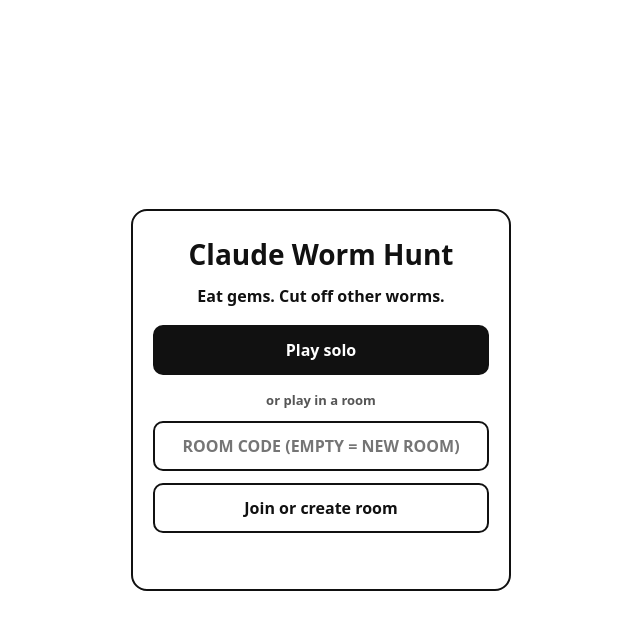
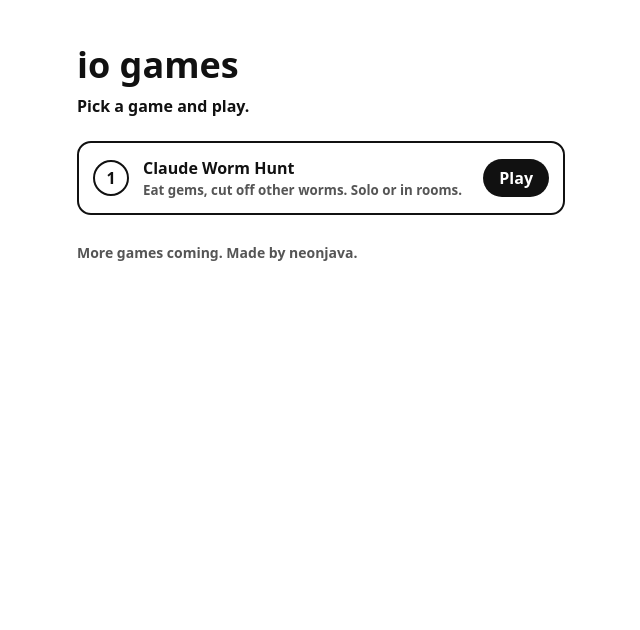
Before and after one commit to neonjava/games.io, a plain HTML site: page index.html in a window 1280 px wide. Shown: the whole page, without its empty margins (319-959 px from the left). Drawn offline with Linux system fonts and the light colour scheme.

Commit message:
Turn repo into io games hub with Claude Worm Hunt as game 1
Co-Authored-By: Claude Sonnet 5.5 <noreply@anthropic.com>
Claude-Session: https://claude.ai/code/session_013rQfRDs482FarbwTRtrVBa

```diff
--- a/style.css
+++ b/games/worm-hunt/style.css
@@ -187,3 +187,5 @@ html, body {
 #resultList .nm { flex: 1; overflow: hidden; text-overflow: ellipsis; white-space: nowrap; }
 #resultList .ko { color: #555; font-weight: 600; }
 #nextRound { margin: 0; font-weight: 700; }
+
+.card a.back { color: #111; font-weight: 700; font-size: 14px; }
--- /dev/null
+++ b/hub.css
@@ -0,0 +1,13 @@
+* { box-sizing: border-box; }
+body { margin: 0; background: #fff; color: #111; font-family: system-ui, -apple-system, "Segoe UI", Roboto, sans-serif; }
+main { max-width: 520px; margin: 0 auto; padding: 40px 16px; }
+h1 { margin: 0; font-size: 36px; }
+.sub { margin: 6px 0 24px; font-weight: 600; }
+ul { list-style: none; margin: 0; padding: 0; display: flex; flex-direction: column; gap: 12px; }
+li a { display: flex; align-items: center; gap: 14px; padding: 14px; border: 2px solid #111; border-radius: 14px; color: #111; text-decoration: none; }
+li a:active { background: #eee; }
+.num { width: 36px; height: 36px; border: 2px solid #111; border-radius: 50%; display: flex; align-items: center; justify-content: center; font-weight: 800; flex: none; }
+.info { flex: 1; display: flex; flex-direction: column; gap: 2px; }
+.info small { color: #555; font-weight: 600; }
+.go { background: #111; color: #fff; padding: 8px 16px; border-radius: 999px; font-weight: 800; }
+.foot { margin-top: 28px; font-size: 14px; font-weight: 600; color: #555; }
--- a/index.html
+++ b/index.html
@@ -2,57 +2,24 @@
 <html lang="en">
 <head>
   <meta charset="utf-8">
-  <meta name="viewport" content="width=device-width, initial-scale=1, maximum-scale=1, user-scalable=no, viewport-fit=cover">
-  <title>Claude Worm Hunt</title>
-  <link rel="stylesheet" href="style.css">
+  <meta name="viewport" content="width=device-width, initial-scale=1">
+  <title>io games</title>
+  <link rel="stylesheet" href="hub.css">
 </head>
 <body>
-  <canvas id="game"></canvas>
-
-  <div id="hud" hidden>
-    <button id="quit" aria-label="Leave game">&#x2715;</button>
-    <div class="stats">
-      <div id="timer" class="pill">2:00</div>
-      <div id="score" class="pill">3</div>
-      <div id="ko" class="pill">KO 0</div>
-      <div id="roomchip" class="pill small" hidden></div>
-    </div>
-    <div id="board" class="panel"></div>
-    <div id="hint"><b>Drag to steer</b><span>Eat the gems, cut off other worms</span></div>
-    <div id="toast" hidden></div>
-    <button id="boost">BOOST</button>
-  </div>
-
-  <div id="results" class="overlay" hidden>
-    <div class="card">
-      <h2>Round over</h2>
-      <ol id="resultList"></ol>
-      <p id="nextRound"></p>
-    </div>
-  </div>
-
-  <div id="menu" class="overlay">
-    <div class="card">
-      <h1>Claude Worm Hunt</h1>
-      <p class="sub">Eat gems. Cut off other worms.</p>
-      <button id="soloBtn" class="primary">Play solo</button>
-      <div class="or">or play in a room</div>
-      <input id="codeInput" type="text" maxlength="8" placeholder="Room code (empty = new room)" autocomplete="off" autocapitalize="characters" spellcheck="false">
-      <button id="roomBtn">Join or create room</button>
-      <p id="menuMsg" class="msg"></p>
-    </div>
-  </div>
-
-  <div id="nameDlg" class="overlay" hidden>
-    <form class="card" id="nameForm">
-      <h2>Your name</h2>
-      <input id="nameInput" type="text" maxlength="12" placeholder="Enter a name" autocomplete="off" spellcheck="false">
-      <button type="submit" class="primary">Start</button>
-      <button type="button" id="nameCancel">Back</button>
-    </form>
-  </div>
-
-  <script src="https://unpkg.com/peerjs@1.5.4/dist/peerjs.min.js"></script>
-  <script type="module" src="js/main.js"></script>
+  <main>
+    <h1>io games</h1>
+    <p class="sub">Pick a game and play.</p>
+    <ul id="games">
+      <li>
+        <a href="games/worm-hunt/">
+          <span class="num">1</span>
+          <span class="info"><b>Claude Worm Hunt</b><small>Eat gems, cut off other worms. Solo or in rooms.</small></span>
+          <span class="go">Play</span>
+        </a>
+      </li>
+    </ul>
+    <p class="foot">More games coming. Made by neonjava.</p>
+  </main>
 </body>
 </html>
```
Also changed, not shown: games/worm-hunt/index.html (added, +59 -0 lines), games/worm-hunt/js/main.js (renamed from js/main.js), games/worm-hunt/js/net.js (renamed from js/net.js), games/worm-hunt/js/render.js (renamed from js/render.js), games/worm-hunt/js/sim.js (renamed from js/sim.js), 1 other file.
